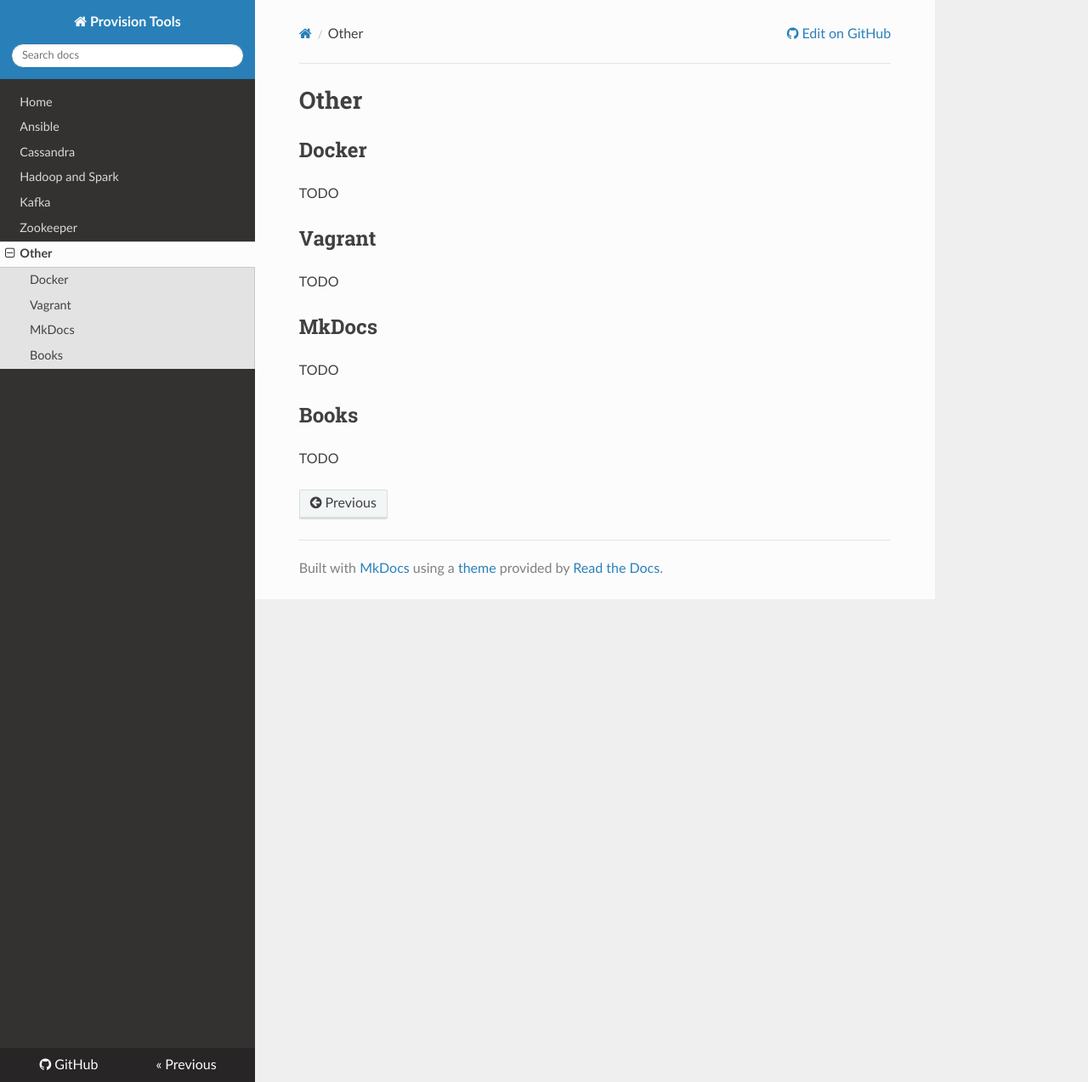
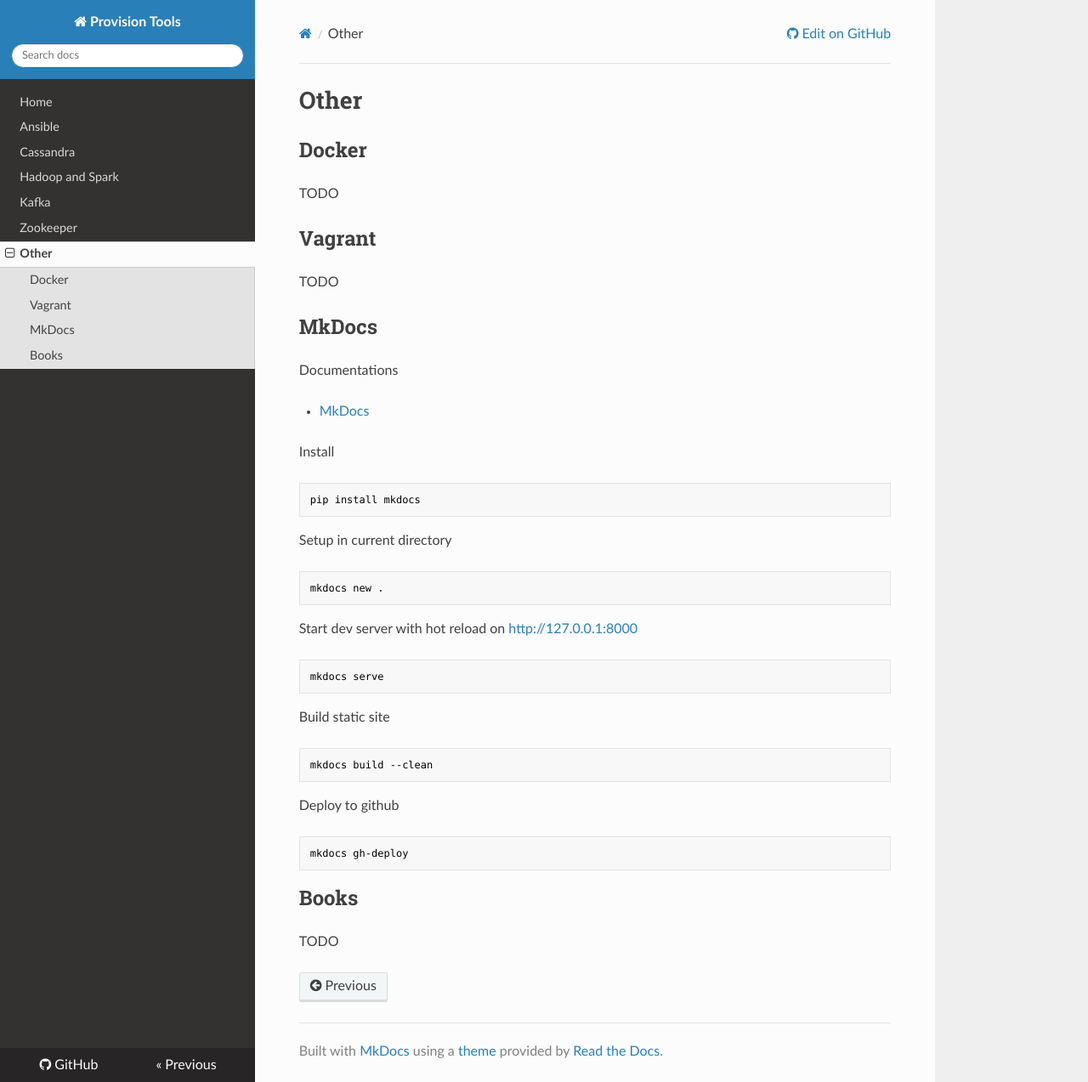
Before and after one commit to niqdev/devops, an MkDocs documentation site: the page built from docs/other.md, in a window 1280 px wide and 1273 px high. Shown: the whole window at 85% size. Built offline with MkDocs 1.6.1, drawn with Linux system fonts in a browser that asks for light colours; nearby versions of some CDN libraries; old or Windows-style settings are respelled for this version of MkDocs.

Commit message:
doc: update other

````diff
--- a/docs/other.md
+++ b/docs/other.md
@@ -10,7 +10,34 @@ TODO
 
 ## MkDocs
 
-TODO
+Documentations
+
+* [MkDocs](http://www.mkdocs.org)
+
+Install
+```bash
+pip install mkdocs
+```
+
+Setup in current directory
+```bash
+mkdocs new .
+```
+
+Start dev server with hot reload on [http://127.0.0.1:8000](http://127.0.0.1:8000)
+```bash
+mkdocs serve
+```
+
+Build static site
+```bash
+mkdocs build --clean
+```
+
+Deploy to github
+```bash
+mkdocs gh-deploy
+```
 
 ## Books
 
````
